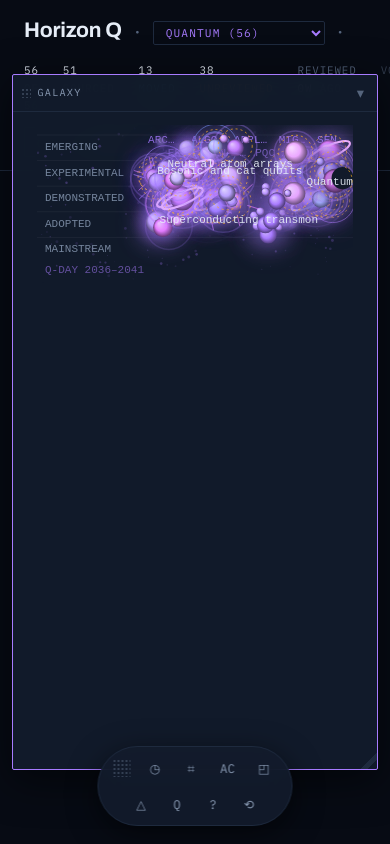
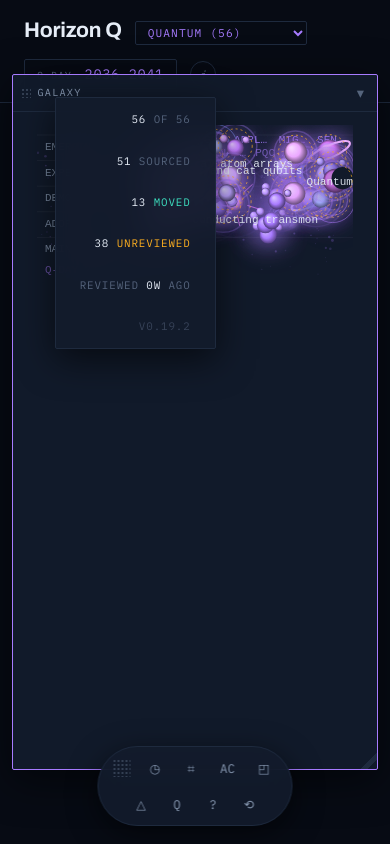
Before and after one commit to stuartokin/quantum-observatory, a React (Vite) app: page / in a window 390 px wide. Built offline with nearby package versions, Linux system fonts and the light colour scheme.

Commit message:
Add files via upload

```diff
--- a/package.json
+++ b/package.json
@@ -1,7 +1,7 @@
 {
   "name": "horizonq",
   "private": true,
-  "version": "0.19.1",
+  "version": "0.19.2",
   "type": "module",
   "scripts": {
     "dev": "vite",
--- a/src/components/Toolbar.tsx
+++ b/src/components/Toolbar.tsx
@@ -30,15 +30,37 @@ export function Toolbar({ buttons, accent }: { buttons: ToolbarButton[]; accent:
   const [collapsed, setCollapsed] = useState(false)
   const [compact, setCompact] = useState(false)
 
-  // Words while they fit; icons when they do not.
+  /**
+   * Words while they fit; icons when they do not.
+   *
+   * Measured from the rendered height rather than guessed from the viewport:
+   * a wrapping toolbar keeps its offsetWidth inside the bounds, so comparing
+   * widths never detected the overflow. If the bar needs more than two rows,
+   * or the viewport is genuinely small, drop to icons.
+   */
   useEffect(() => {
     const el = ref.current
     if (!el) return
-    const check = () => setCompact(window.innerWidth < 760 || el.offsetWidth > window.innerWidth - 40)
+
+    const check = () => {
+      if (collapsed) return
+      const row = 42
+      const rows = Math.round(el.offsetHeight / row)
+      if (!compact && (rows > 2 || window.innerWidth < 760)) setCompact(true)
+      // Only go back to words if there is comfortably room, so it cannot
+      // oscillate between the two on a borderline width.
+      else if (compact && rows <= 1 && window.innerWidth > 900) setCompact(false)
+    }
+
     check()
+    const ro = new ResizeObserver(check)
+    ro.observe(el)
     window.addEventListener('resize', check)
-    return () => window.removeEventListener('resize', check)
-  }, [buttons.length])
+    return () => {
+      ro.disconnect()
+      window.removeEventListener('resize', check)
+    }
+  }, [buttons.length, compact, collapsed])
 
   useEffect(() => {
     const move = (e: PointerEvent) => {
--- a/src/renderers/board/Board.tsx
+++ b/src/renderers/board/Board.tsx
@@ -100,6 +100,7 @@ export function Board() {
   const [timeline, setTimeline] = useState(false)
   const [cam, setCam] = useState<Camera>(DEFAULT_CAMERA)
   const [focusCon, setFocusCon] = useState<string | null>(null)
+  const [statsOpen, setStatsOpen] = useState(false)
 
   const [cons, setCons] = useState<string[]>([...CONSTELLATIONS])
   const [levels, setLevels] = useState<Readiness[]>([...LEVELS])
@@ -113,18 +114,23 @@ export function Board() {
   )
   const setFrame = (k: string) => (s: FrameState) => setFrames((f) => ({ ...f, [k]: s }))
   const dock = (k: string) => () => setFrames((f) => ({ ...f, [k]: { ...f[k], docked: true } }))
-  const toggle = (k: string) => () =>
-    setFrames((f) => ({ ...f, [k]: { ...f[k], docked: !f[k].docked } }))
-
-  /** Canvases inside frames need telling when their box changed. */
-  const [resizeTick, setResizeTick] = useState(0)
-  const bump = () => setResizeTick((n) => n + 1)
-
   const [order, setOrder] = useState<string[]>([
     'galaxy', 'teaser', 'news', 'filters', 'actors', 'help', 'qday', 'detail',
   ])
   const raise = (k: string) => () => setOrder((o) => [...o.filter((x) => x !== k), k])
   const zOf = (k: string) => 30 + order.indexOf(k)
+
+  const toggle = (k: string) => () => {
+    setFrames((f) => ({ ...f, [k]: { ...f[k], docked: !f[k].docked } }))
+    // Opening a window behind everything else is the same as not opening it.
+    setOrder((o) => [...o.filter((x) => x !== k), k])
+  }
+
+  /** Canvases inside frames need telling when their box changed. */
+  const [resizeTick, setResizeTick] = useState(0)
+  const bump = () => setResizeTick((n) => n + 1)
+
+  /** Stacking order. Last in the list is nearest the reader. */
 
   const pool = useMemo(
     () => allFrontier.filter((i) => i.pillar === galaxy && i.status !== 'archived'),
@@ -252,7 +258,6 @@ export function Board() {
       <header className="board-head">
         <div className="board-title">
           <span className="wordmark">Horizon Q</span>
-          <span className="board-title__sep">·</span>
           <select
             className="galaxy-picker"
             value={galaxy}
@@ -273,7 +278,6 @@ export function Board() {
               )
             })}
           </select>
-          <span className="board-title__sep">·</span>
           <h2>
             {timeline
               ? 'When the evidence landed'
@@ -282,14 +286,36 @@ export function Board() {
                 : 'The frontier, by how close it is to real'}
           </h2>
         </div>
-        <div className="board-stats">
+
+        <div className="board-right">
+          <QDayBar
+            forecast={forecast}
+            colour={colour}
+            onOpen={() => {
+              raise('qday')()
+              setFrames((f) => ({ ...f, qday: { ...f.qday, docked: false } }))
+            }}
+          />
+
+          {/* Always present. Below 1180px it collapses behind an info button
+              rather than disappearing, because these are the numbers that say
+              how much of the board nobody has checked. */}
+          <button
+            className="board-stats__toggle"
+            onClick={() => setStatsOpen((v) => !v)}
+            aria-expanded={statsOpen}
+            aria-label="Board statistics"
+            title="Board statistics"
+          >
+            i
+          </button>
+
+          <div className="board-stats" data-open={statsOpen || undefined}>
             <span><b>{visible.length}</b> of {pool.length}</span>
             <span><b>{visible.filter(isSourced).length}</b> sourced</span>
             {moved > 0 && <span className="board-stats__move"><b>{moved}</b> moved</span>}
             {debt.unreviewed > 0 && (
-            <span className="board-stats__unreviewed">
-              <b>{debt.unreviewed}</b> unreviewed
-            </span>
+              <span className="board-stats__unreviewed"><b>{debt.unreviewed}</b> unreviewed</span>
             )}
             {debt.weeks !== undefined && (
               <span className={debt.weeks >= 8 ? 'board-stats__stale' : undefined}>
@@ -298,15 +324,7 @@ export function Board() {
             )}
             <span className="board-stats__ver">v{VERSION}</span>
           </div>
-
-        <QDayBar
-          forecast={forecast}
-          colour={colour}
-          onOpen={() => {
-            raise('qday')()
-            setFrames((f) => ({ ...f, qday: { ...f.qday, docked: false } }))
-          }}
-        />
+        </div>
       </header>
 
       <Frame
@@ -587,8 +605,15 @@ function Sky({
    * returns to a truthful arrangement without anyone having to reset it.
    */
   const manual = useRef(new Map<string, { x: number; y: number; releasedAt: number }>())
-  /** Auto-rotation pauses while the reader is interacting, then resumes. */
-  const idleSince = useRef(Date.now())
+  /**
+   * Auto-rotation pauses while the reader is interacting, then resumes.
+   *
+   * performance.now(), NOT Date.now(). The draw loop is given a performance
+   * timestamp, and mixing the two epochs made every idle comparison come out
+   * around minus 1.7 trillion — so the easing term was permanently zero and
+   * nothing ever turned.
+   */
+  const idleSince = useRef(performance.now())
   /**
    * Accumulated drift, kept OUT of React state.
    *
@@ -1292,7 +1317,7 @@ function Sky({
   }
 
   function onWheel(e: React.WheelEvent) {
-    idleSince.current = Date.now()
+    idleSince.current = performance.now()
     if (mode === 'orbit') {
       setCam(clampCamera({ ...cam, dist: cam.dist * (e.deltaY < 0 ? 0.9 : 1.11) }))
       return
@@ -1305,7 +1330,7 @@ function Sky({
   }
 
   function onPointerDown(e: React.PointerEvent) {
-    idleSince.current = Date.now()
+    idleSince.current = performance.now()
     if (tl) {
       // Timeline pans only; marks are selected on release.
       drag.current = { x: e.clientX, y: e.clientY, tx: view.tx, ty: view.ty }
@@ -1389,7 +1414,7 @@ function Sky({
     }
     const nd = nodeDrag.current
     nodeDrag.current = null
-    idleSince.current = Date.now()
+    idleSince.current = performance.now()
     if (nd) {
       const held = manual.current.get(nd.id)
       if (held) held.releasedAt = Date.now()
@@ -1415,7 +1440,7 @@ function Sky({
   useEffect(() => {
     manual.current.clear()
     spin.current = 0
-    idleSince.current = Date.now()
+    idleSince.current = performance.now()
   }, [mode, focusCon])
 
   function onDoubleClick(e: React.MouseEvent) {
--- a/src/styles/workspace.css
+++ b/src/styles/workspace.css
@@ -140,3 +140,51 @@
 }
 .toolbar .frame__grip:active { cursor: grabbing; }
 .toolbar .frame__grip:hover { opacity: 1; color: var(--ink); }
+
+
+/* ---------- Stacking ----------
+   Order is carried by the inline z-index, which beats any stylesheet rule, so
+   the active-frame style must only change appearance. The real fix for windows
+   opening behind others was in the toolbar: toggling a frame open now also
+   raises it. */
+
+.frame[data-active='true'] { box-shadow: 0 16px 56px rgb(0 0 0 / 0.7); }
+
+/* ---------- Header ---------- */
+
+.board-head { align-items: center; gap: var(--gap-m); }
+.board-title { flex: 1 1 auto; min-width: 0; }
+.board-title h2 {
+  overflow: hidden; text-overflow: ellipsis; white-space: nowrap; max-width: 46vw;
+}
+
+.board-right {
+  display: flex; align-items: center; gap: var(--gap-s);
+  flex: 0 0 auto; position: relative;
+}
+
+.board-stats__toggle {
+  display: none;
+  width: 26px; height: 26px; border-radius: 50%;
+  background: transparent; border: 1px solid var(--hairline);
+  color: var(--ink-faint); cursor: pointer;
+  font-family: var(--mono); font-size: 0.72rem; font-style: italic;
+}
+.board-stats__toggle:hover { color: var(--ink); }
+
+@media (max-width: 1180px) {
+  .board-stats__toggle { display: block; }
+  .board-title h2 { display: none; }
+  .board-stats {
+    display: none;
+    position: absolute; right: 0; top: calc(100% + 8px);
+    flex-direction: column; align-items: flex-end; gap: 4px;
+    padding: var(--gap-s) var(--gap-m);
+    background: color-mix(in oklab, var(--ground-panel) 96%, transparent);
+    backdrop-filter: blur(16px);
+    border: 1px solid var(--hairline); border-radius: var(--radius);
+    box-shadow: 0 10px 36px rgb(0 0 0 / 0.6);
+    z-index: 60;
+  }
+  .board-stats[data-open] { display: flex; }
+}
```
Lines whose indentation alone changed are shown as unchanged.
